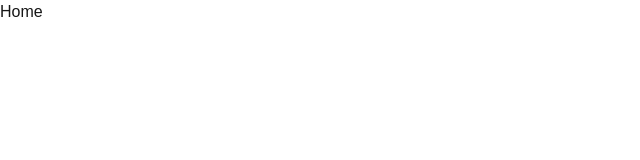
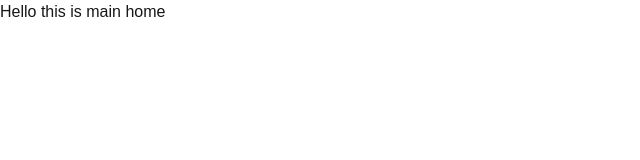
Before and after one commit to danny-oko/mazaalai-learn, a Next.js app: page / in a window 1280 px wide. Shown: the top 160 px of the page, without its empty margins (0-640 px from the left). Built offline with nearby package versions, Linux system fonts and the light colour scheme.

Commit message:
change text

```diff
--- a/app/page.tsx
+++ b/app/page.tsx
@@ -1,5 +1,9 @@
 const Home = () => {
-  return <div>Home</div>;
+  return (
+    <div>
+      <div>Hello this is main home</div>
+    </div>
+  );
 };
 
 export default Home;
```
